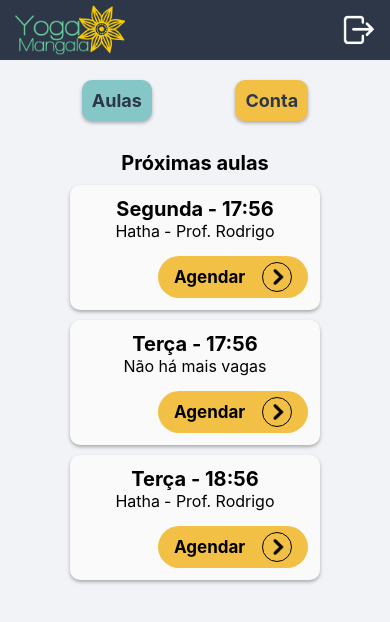
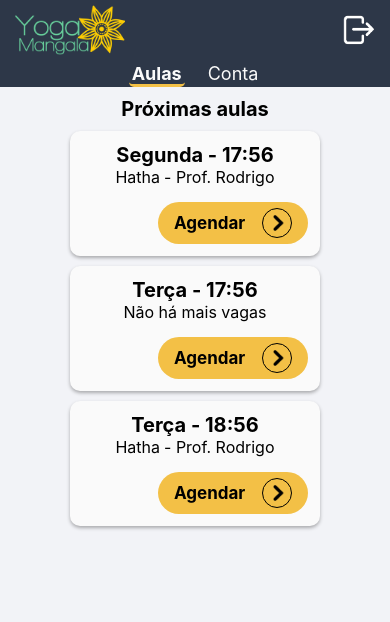
Before and after one commit to Rodrigo-Brezolin-Buquera/YGM-mobile, a React Native app: screen /User in a window 390 px wide. Shown: the top 622 px of the page. Built offline with nearby package versions, Linux system fonts and the light colour scheme.

Commit message:
mais ajustes css

```diff
--- a/globalStyles/index.js
+++ b/globalStyles/index.js
@@ -35,12 +35,12 @@ export const selectedTabButtonTextStyle = (isSelected) => {
 
 export const selectedTabButtonStyle = (isSelected) => {
     return {
-        borderBottomWidth: isSelected ? 2 : 0,
+        borderBottomWidth: isSelected ? 3 : 0,
         borderBottomColor: isSelected ? colors.yellow : 'transparent',
+        borderBottomLeftRadius: isSelected ? 5 : 0,
+        borderBottomRightRadius: isSelected ? 5 : 0,
     }
 }
-
-
 
 export default StyleSheet.create({
     container: {
@@ -73,7 +73,6 @@ export default StyleSheet.create({
         flexDirection: 'row',
         justifyContent: 'center',
         paddingHorizontal: 10,
-        paddingVertical: 5,
         marginBottom: 10,
         backgroundColor: colors.black,
         width: "100%",
--- a/screens/Admin/index.js
+++ b/screens/Admin/index.js
@@ -1,6 +1,6 @@
 import { useState } from 'react'
 import { Text, View, TouchableOpacity } from 'react-native'
-import globalStyles, { selectedButtonStyle, selectedTabButtonStyle, selectedTabButtonTextStyle } from '../../globalStyles'
+import globalStyles, { selectedTabButtonStyle, selectedTabButtonTextStyle } from '../../globalStyles'
 import ContractList from './ContractList';
 import UserList from './UserList';
 
@@ -31,7 +31,7 @@ const Admin = () => {
           <Text style={[
             globalStyles.tabButtonText,
             selectedTabButtonTextStyle(view === "users")
-          ]}  >Ativar contas</Text>
+          ]}  >Ativação</Text>
         </TouchableOpacity>
 
         <TouchableOpacity
--- a/screens/Business/index.js
+++ b/screens/Business/index.js
@@ -1,6 +1,6 @@
 import { useState } from 'react'
 import { Text, View, TouchableOpacity } from 'react-native'
-import globalStyles, { selectedButtonStyle, selectedTabButtonStyle, selectedTabButtonTextStyle } from '../../globalStyles'
+import globalStyles, { selectedTabButtonStyle, selectedTabButtonTextStyle } from '../../globalStyles'
 import Local from './Local';
 import { Plans } from './Plans';
 import TeachersAndStyles from './TeachersAndStyles';
--- a/screens/Class/CheckinList/index.js
+++ b/screens/Class/CheckinList/index.js
@@ -33,7 +33,7 @@ const CheckinList = () => {
 
     return (
         <View style={globalStyles.container}>
-            <Text style={globalStyles.normalText} >Check-ins:</Text>
+            <Text style={globalStyles.boldText} >Check-ins realizados</Text>
             {
                 list.length ?
                     <FlatList
--- a/screens/Class/ClassDetails/index.js
+++ b/screens/Class/ClassDetails/index.js
@@ -6,7 +6,7 @@ import {styles} from './styles';
 
 const ClassDetails = ({ yogaClass }) => {
   return (
-    <View style={styles.container}>
+    <View style={[styles.container, globalStyles.textContainer]}>
       <Text style={[globalStyles.boldText, styles.gap]}>
         {yogaClass.day} - {yogaClass.time}
       </Text>
--- a/screens/Class/ClassDetails/styles.js
+++ b/screens/Class/ClassDetails/styles.js
@@ -3,9 +3,10 @@ import { StyleSheet } from 'react-native';
 export const styles = StyleSheet.create({
     container: {
         alignItems:"center",
-        width:"100%",
+        width:"90%",
         paddingTop:10,
-        paddingHorizontal:20
+        paddingHorizontal:20,
+        margin: 10
     },
     gap: {
         marginBottom: 12,
--- a/screens/Login/LoginForm/index.js
+++ b/screens/Login/LoginForm/index.js
@@ -7,6 +7,7 @@ import { goToAdmin, goToUser } from '../../../router/Coordinator';
 const LoginForm = ({ navigation }) => {
     const [loading, setLoading] = useState(false);
     const [showPassword, setShowPassword] = useState(false);
+
 
     return (
         <View style={styles.container}>
@@ -24,8 +25,6 @@ const LoginForm = ({ navigation }) => {
                     style={globalStyles.button}
                     onPress={()=>goToAdmin(navigation)}
                     // onPress={()=>goToUser(navigation , 1)}
-
-
                     disabled={loading}
                 >
                     <Text style={globalStyles.buttonText}  >Acessar</Text>
--- a/screens/Login/LoginForm/styles.js
+++ b/screens/Login/LoginForm/styles.js
@@ -19,9 +19,8 @@ export default StyleSheet.create({
     input:{
         marginBottom: 10,
         padding: 10,
-        borderColor: '#333',
-        borderWidth: 1,
         borderRadius: 10,
+        backgroundColor: colors.grey
     },
     errorMessage: {
         color: 'red',
--- a/screens/User/AvailableClasses.js/styles.js
+++ b/screens/User/AvailableClasses.js/styles.js
@@ -5,8 +5,7 @@ export const styles = StyleSheet.create({
 
     listContainer: {
         flexDirection: 'column',
-        alignItems: 'center',
-        paddingVertical: 10,
+        alignItems: 'center'
     },
     title:{
         fontSize: 20,
--- a/screens/User/index.js
+++ b/screens/User/index.js
@@ -1,7 +1,7 @@
 import { useState } from 'react'
 import Header from "../../components/Header"
 import { Text, View, TouchableOpacity } from 'react-native'
-import globalStyles, { selectedButtonStyle } from '../../globalStyles'
+import globalStyles, { selectedTabButtonStyle, selectedTabButtonTextStyle } from '../../globalStyles'
 import AvailableClasses from './AvailableClasses.js'
 import ContractDetails from '../../components/ContractDetails'
 import { mockContracts } from '../../mockData'
@@ -13,9 +13,9 @@ const User = () => {
   const UserView = () => {
     switch (view) {
       case 'classes':
-        return <AvailableClasses/>
+        return <AvailableClasses />
       case 'account':
-        return <ContractDetails  contract={mockContracts[1] }/>
+        return <ContractDetails contract={mockContracts[1]} />
       default:
         return <Text>Classes</Text>;
     }
@@ -24,29 +24,34 @@ const User = () => {
   return (
     <View style={globalStyles.container} >
       <Header />
-      <View style={globalStyles.buttonContainer}>
+      <View style={globalStyles.tabContainer}>
 
         <TouchableOpacity
           style={[
-            globalStyles.button,
-            selectedButtonStyle(view === "classes")
+            globalStyles.tabButton,
+            selectedTabButtonStyle(view === "classes")
           ]}
           onPress={() => setView('classes')}
         >
-          <Text style={globalStyles.buttonText}>Aulas</Text>
+          <Text style={[
+            globalStyles.tabButtonText,
+            selectedTabButtonTextStyle(view === "classes")]}>Aulas</Text>
         </TouchableOpacity>
 
         <TouchableOpacity
           style={[
-            globalStyles.button,
-            selectedButtonStyle(view === "account")
+            globalStyles.tabButton,
+            selectedTabButtonStyle(view === "account")
           ]}
           onPress={() => setView('account')}
         >
-          <Text style={globalStyles.buttonText}>Conta</Text>
+          <Text style={[
+            globalStyles.tabButtonText,
+            selectedTabButtonTextStyle(view === "account")]}
+          >Conta</Text>
         </TouchableOpacity>
       </View>
-          <UserView/>
+      <UserView />
     </View>
   )
 }
```
